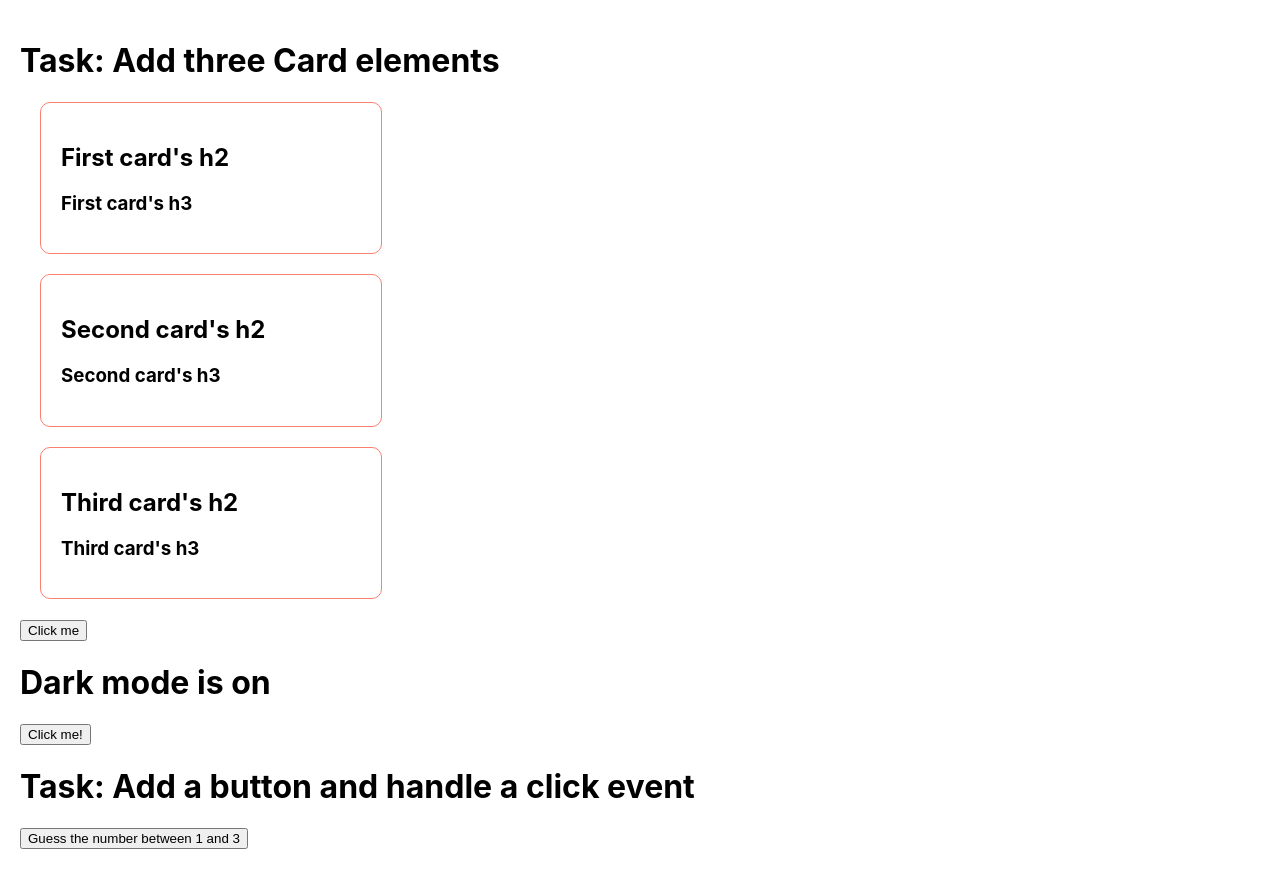
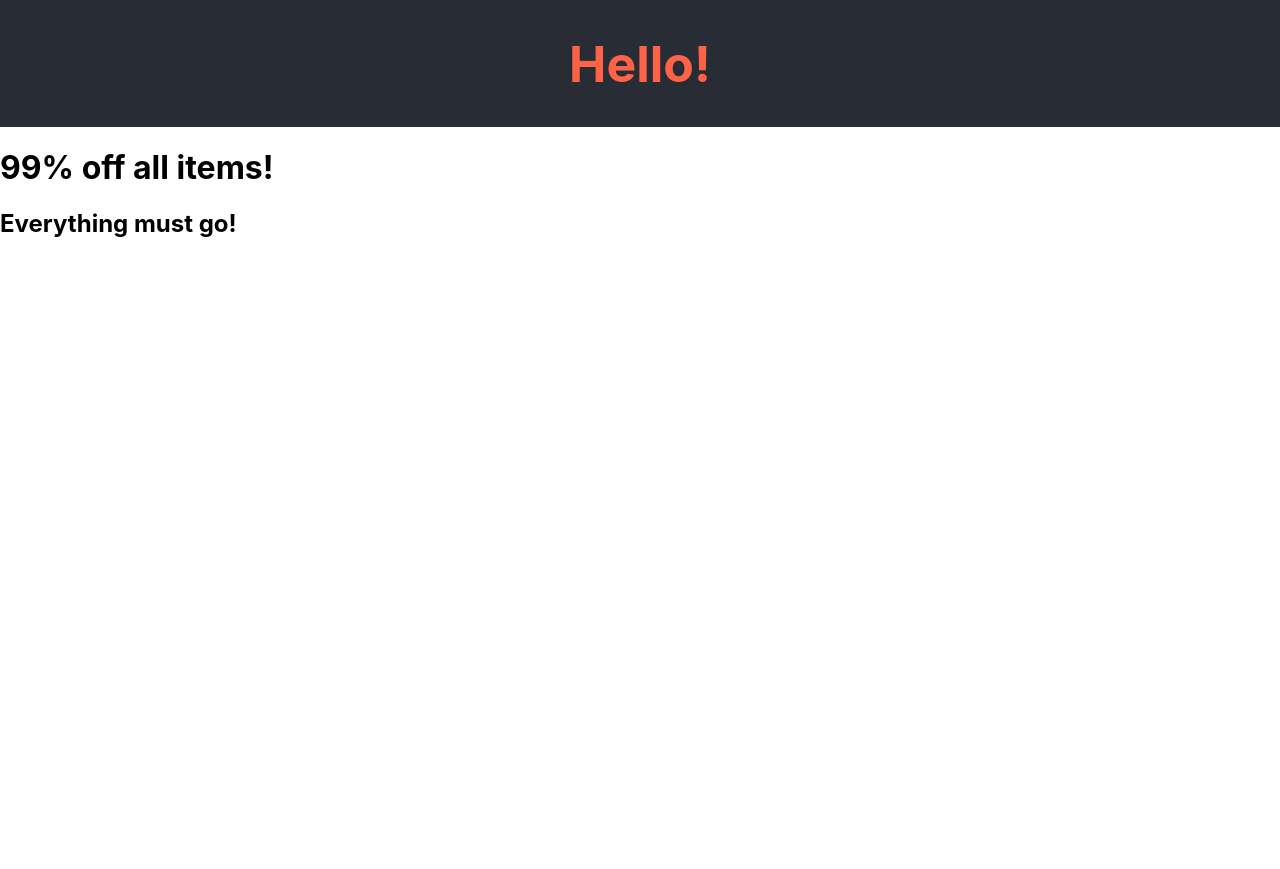
Before and after one commit to MariGsp/react-basics, a React (Create React App) app: page / in a window 1280 px wide. After the commit the page ends 800 px from the top, so only its background shows below. Built offline with nearby package versions, Linux system fonts and the light colour scheme.

Commit message:
Add promo parent and child

```diff
--- a/src/App.jsx
+++ b/src/App.jsx
@@ -3,22 +3,14 @@
 import './App.css';
 
 // Component
-// import Heading from './components/Heading';
-import Card from './components/Card';
-import Button from './components/Button';
-import ModeToggler from './components/ModeToggler';
-import NumberGuess from './components/NumberGuess';
+import Heading from './components/Heading';
+import Promo from './components/Promo';
 
 const App = () => {
   return (
-    <div className="App">
-      <h1>Task: Add three Card elements</h1>
-      <Card h2="First card's h2" h3="First card's h3" />
-      <Card h2="Second card's h2" h3="Second card's h3" />
-      <Card h2="Third card's h2" h3="Third card's h3" />
-      <Button />
-      <ModeToggler />
-      <NumberGuess />
+    <div>
+      <Heading />
+      <Promo />
     </div>
   );
 };
--- a/src/components/Heading.jsx
+++ b/src/components/Heading.jsx
@@ -9,9 +9,7 @@
   return (
     <div className="App-header">
       <h1 style={headingStyle}>
-        Hello,
-        {/* {props.firstName} */}
-        !
+        Hello!
       </h1>
     </div>
   );
--- a/src/components/Promo.jsx
+++ b/src/components/Promo.jsx
@@ -1,14 +1,19 @@
 import React from 'react';
 
-const Promo = () => {
+import PromoHeading from './PromoHeading';
+
+const data = {
+  heading: '99% off all items!',
+  callToAction: 'Everything must go!',
+};
+
+const Promo = () => { // parent component, PromoHeading is the child component
   return (
-    <div className="promo-section">
-      <div>
-        <h1>Do not miss this deal!</h1>
-      </div>
-      <div>
-        <h2>Subscribe to my newsletter and get all the shop items at 50% off!</h2>
-      </div>
+    <div>
+      <PromoHeading
+        heading={data.heading}
+        callToAction={data.callToAction}
+      />
     </div>
   );
 };
--- /dev/null
+++ b/src/components/PromoHeading.jsx
@@ -0,0 +1,13 @@
+import React from 'react';
+
+const PromoHeading = (props) => {
+  return (
+    <div>
+      <h1>{props.heading}</h1>
+      <h2>{props.callToAction}</h2>
+    </div>
+
+  );
+};
+
+export default PromoHeading;
```
